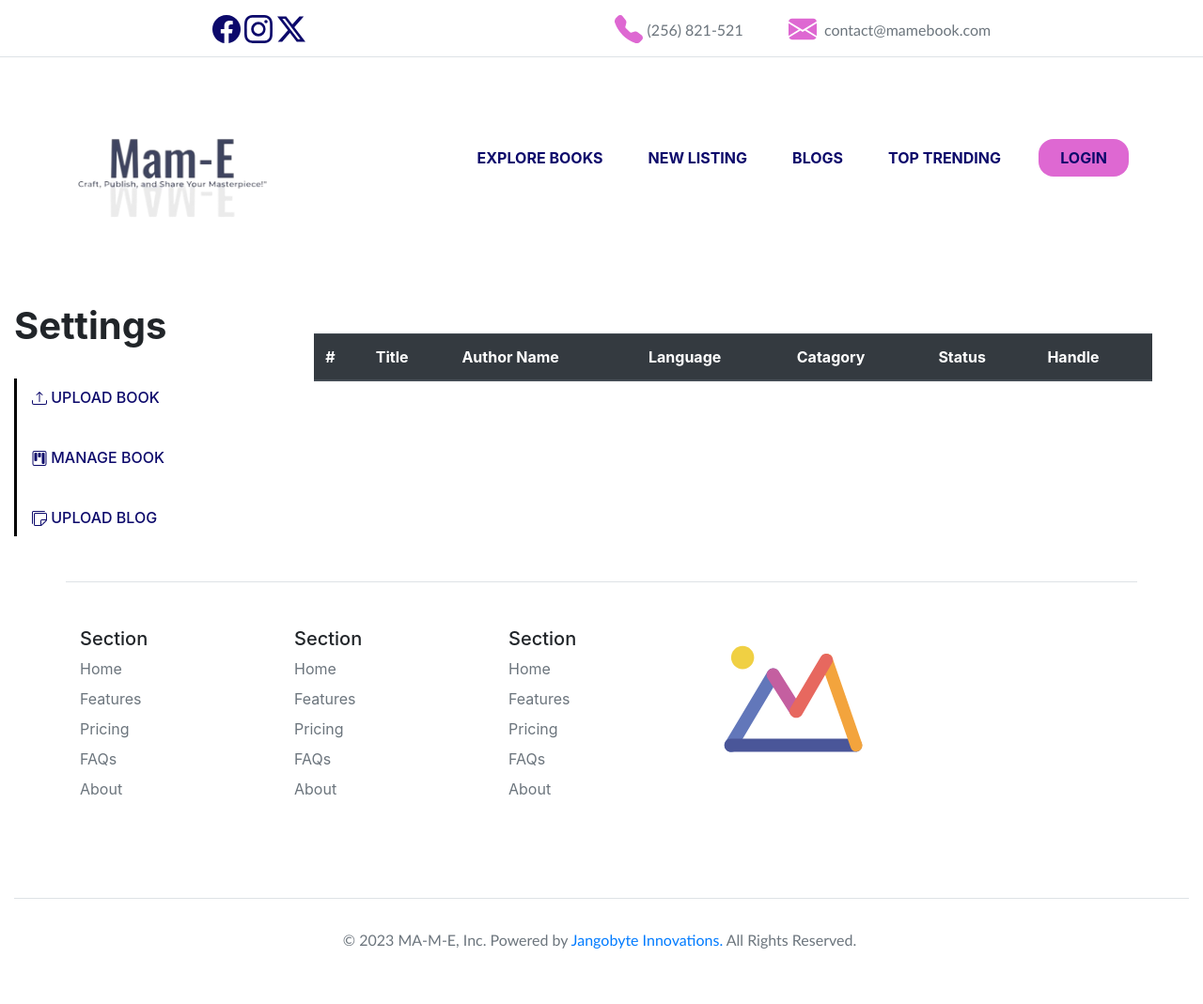
After one commit to abdullahnaveedan/ebook, a Django app: page /settings/manage-book in a window 1280 px wide. The commit adds this page. Shown: the whole page at 94% size. Run offline with Django 4.2, Linux system fonts and the light colour scheme; data comes from the database, SQL or seed files in the repository; both versions use the stored data as it was after the commit; lists and menus that the app fills with data are empty.

Commit message:
Forth Commit

```diff
--- a/cmsebook/models.py
+++ b/cmsebook/models.py
@@ -12,8 +12,8 @@
     keyword = models.CharField(default="", max_length=50)
     bookcover = models.FileField(upload_to="bookcovers/")
     bookfile = models.FileField( upload_to="bookpdf/")
+    status = models.CharField(default="on", max_length=5)
     uploadby = models.CharField(default="", max_length=50)
-
     def __str__(self):
         return self.booktitle
 
--- a/cmsebook/urls.py
+++ b/cmsebook/urls.py
@@ -16,6 +16,9 @@
     path('authenticate-signin', views.authenticate_signin, name="authenticate_signin"),
     path('authenticate-logout', views.authenticate_logout, name="authenticate_logout"),
 
-    path('upload-book', views.upload_book , name="upload_book"),
     path('top-trend', views.top_trend , name="top_trend"),
+    path('settings', views.profile, name="profile"),
+    path('settings/upload-book', views.upload_book, name="upload_book"),
+    path('settings/manage-book',views.manage_book, name="manage_book"),
+
 ]  + static(settings.MEDIA_URL, document_root = settings.MEDIA_ROOT)
--- a/cmsebook/views.py
+++ b/cmsebook/views.py
@@ -4,6 +4,7 @@
 from django.contrib.auth import logout as auth_logout
 from django.contrib.auth.models import User
 from .models import *
+from django.shortcuts import get_object_or_404
 from django.core.files.base import ContentFile
 from django.core.files.storage import default_storage
 from django.db.models.functions import Random
@@ -24,7 +25,7 @@
         if form_val is not None:
             data = bookinfo.objects.filter(booktitle__icontains=form_val)
         else:
-            data = bookinfo.objects.all().order_by('?')  # '?' for random ordering
+            data = bookinfo.objects.filter(status = "on").order_by('?')  # '?' for random ordering
         cnt = len(data)
 
     param = {
@@ -99,7 +100,8 @@
             language = language,
             keyword = keyword,
             bookcover = bookcoverimage,
-            bookfile = bookpdf).save()
+            bookfile = bookpdf,
+            uploadby = request.user.username).save()
         return redirect("all_books")
     return render(request, "uploadbook.html")
 
@@ -120,3 +122,38 @@
 def downloadbook(request,bookid):
 
     return render(request, "bookdetail.html")
+
+def profile(request):
+    print(request.user.username)
+    return redirect("upload_book")
+
+def manage_book(request):
+    if request.method == "POST":
+        booktitle = request.POST.get("booktitle")
+        authorname = request.POST.get("authorname")
+        language = request.POST.get("language")
+        status = request.POST.get("active")
+        id = request.POST.get("id")
+        info = bookinfo.objects.get(id = id)
+        info.booktitle = booktitle
+        info.authorname = authorname
+        info.language = language
+        info.status = status
+        info.save()
+
+    if request.method == "GET":
+        id = request.GET.get("id")
+        if id == None:
+            pass
+        else:
+            try:
+                info = get_object_or_404(bookinfo, id=id)
+                info.delete()
+                return redirect("profile")
+            except bookinfo.DoesNotExist:
+                print("Book not found")
+
+    param = {
+        'data' : bookinfo.objects.filter(uploadby = request.user.username),
+    }
+    return render(request, "manage-book.html", param)
--- a/templates/login.html
+++ b/templates/login.html
@@ -235,7 +235,6 @@
             <div class="field">
               <input type="password" name="password" placeholder="Password" required />
             </div>
-            <div class="pass-link"><a href="#">Forgot password?</a></div>
             <div class="field btn">
               <div class="btn-layer"></div>
               <input type="submit" value="Login" />
--- /dev/null
+++ b/templates/manage-book.html
@@ -0,0 +1,135 @@
+{% extends "profile.html" %}
+{% block title %}Manage Book{% endblock title %}
+{% block css %}
+  h3,p{
+    font-family:'Calibri'
+  }
+  label{
+    font-weight:500;
+  }
+
+
+{% endblock css %}
+{% block Settings %}
+  <div class="container p-2 mt-4" >
+
+        <table class="table" style="background-color: whitesmoke;">
+            <thead class="thead-dark">
+              <tr>
+                <th scope="col">#</th>
+                <th scope="col">Title</th>
+                <th scope="col">Author Name</th>
+                <th scope="col">Language</th>
+                <th scope="col">Catagory</th>
+                <th scope="col">Status</th>
+                <th scope="col">Handle</th>
+              </tr>
+            </thead>
+
+            <tbody class="thead-dark">
+                {% for i in data %}
+                <tr>
+                    <th scope="row">{{forloop.counter}}</th>
+                    <td>{{i.booktitle}}</td>
+                    <td>{{i.authorname}}</td>
+                    <td>{{i.language}}</td>
+                    <td>{{i.catagory}} </td>
+
+                    <td>
+                        {% if i.status == "on" %}
+                          <svg xmlns="http://www.w3.org/2000/svg" width="35" height="35" fill="green" class="bi bi-dot" viewBox="0 0 16 16">
+                            <path d="M8 9.5a1.5 1.5 0 1 0 0-3 1.5 1.5 0 0 0 0 3"/>
+                          </svg>
+                        {% else %}
+                        <svg xmlns="http://www.w3.org/2000/svg" width="35" height="35" fill="red" class="bi bi-dot" viewBox="0 0 16 16">
+                          <path d="M8 9.5a1.5 1.5 0 1 0 0-3 1.5 1.5 0 0 0 0 3"/>
+                        </svg>
+                        {% endif %}
+                    </td>
+                    <td>
+                    <button type="button" class="btn btn-info" data-toggle="modal" data-target="#k_{{ i.id }}">
+                      <svg xmlns="http://www.w3.org/2000/svg" width="16" height="16" fill="#fff" class="bi bi-pencil-square" viewBox="0 0 16 16">
+                        <path d="M15.502 1.94a.5.5 0 0 1 0 .706L14.459 3.69l-2-2L13.502.646a.5.5 0 0 1 .707 0l1.293 1.293zm-1.75 2.456-2-2L4.939 9.21a.5.5 0 0 0-.121.196l-.805 2.414a.25.25 0 0 0 .316.316l2.414-.805a.5.5 0 0 0 .196-.12l6.813-6.814z"/>
+                        <path fill-rule="evenodd" d="M1 13.5A1.5 1.5 0 0 0 2.5 15h11a1.5 1.5 0 0 0 1.5-1.5v-6a.5.5 0 0 0-1 0v6a.5.5 0 0 1-.5.5h-11a.5.5 0 0 1-.5-.5v-11a.5.5 0 0 1 .5-.5H9a.5.5 0 0 0 0-1H2.5A1.5 1.5 0 0 0 1 2.5z"/>
+                      </svg>
+                    </button>
+
+                    <div class="modal fade" id="k_{{ i.id }}" tabindex="-1" role="dialog" aria-labelledby="exampleModalLabel" aria-hidden="true">
+                      <div class="modal-dialog modal-dialog-centered" role="document">
+                        <div class="modal-content">
+                          <div class="modal-header">
+                            <h5 class="modal-title" id="exampleModalLabel">Edit Info</h5>
+                            <button type="button" class="close" data-dismiss="modal" aria-label="Close">
+                              <span aria-hidden="true">&times;</span>
+                            </button>
+                          </div>
+                          <form method="POST"> {% csrf_token %}
+                            <div class="modal-body">
+                              <div class="form-row">
+                                <div class="col">
+                                  <label for="">Book Title</label>
+                                  <input type="text" class="form-control" name="booktitle" value="{{ i.booktitle }}">
+                                </div>
+
+                                <div class="col">
+                                  <label for="">Author Name</label>
+                                  <input type="text" class="form-control" name ="authorname" value="{{ i.authorname }}">
+                                </div>
+                              </div>
+                              <div class="form-group">
+                                <label for="inputAddress">Language</label>
+                                <input type="text" class="form-control" name="language" id="inputAddress" value="{{i.language}}">
+                              </div>
+                              <label for="">Status</label>
+                              <select class="form-select form-control" name = "active">
+                                <option {% if i.status == "on" %} selected  {% endif %} value="on">Active</option>
+                                <option {% if i.status == "off" %} selected  {% endif %} value="off">Inactive</option>
+                              </select>
+                              <input type="text" name="id" class="d-none" value="{{i.id}}">
+                            </div>
+                            <div class="modal-footer">
+                              <button type="submit" class="btn btn-info">Update</button>
+                            </div>
+                          </form>
+                        </div>
+                      </div>
+                    </div>
+
+                      <button type="button" class="btn btn-danger" data-toggle="modal" data-target="#del_{{ i.id }}">
+                        <svg xmlns="http://www.w3.org/2000/svg" width="16" height="16" fill="#fff" class="bi bi-trash" viewBox="0 0 16 16">
+                          <path d="M5.5 5.5A.5.5 0 0 1 6 6v6a.5.5 0 0 1-1 0V6a.5.5 0 0 1 .5-.5m2.5 0a.5.5 0 0 1 .5.5v6a.5.5 0 0 1-1 0V6a.5.5 0 0 1 .5-.5m3 .5a.5.5 0 0 0-1 0v6a.5.5 0 0 0 1 0z"/>
+                          <path d="M14.5 3a1 1 0 0 1-1 1H13v9a2 2 0 0 1-2 2H5a2 2 0 0 1-2-2V4h-.5a1 1 0 0 1-1-1V2a1 1 0 0 1 1-1H6a1 1 0 0 1 1-1h2a1 1 0 0 1 1 1h3.5a1 1 0 0 1 1 1zM4.118 4 4 4.059V13a1 1 0 0 0 1 1h6a1 1 0 0 0 1-1V4.059L11.882 4zM2.5 3h11V2h-11z"/>
+                        </svg>
+                      </button>
+                      <div class="modal fade" id="del_{{i.id}}" tabindex="-1" role="dialog" aria-labelledby="" aria-hidden="true">
+                        <div class="modal-dialog modal-dialog-centered" role="document">
+                          <div class="modal-content">
+                            <div class="modal-header">
+                              <h5 class="modal-title" id="exampleModalLongTitle">Modal title</h5>
+                              <button type="button" class="close" data-dismiss="modal" aria-label="Close">
+                                <span aria-hidden="true">&times;</span>
+                              </button>
+                            </div>
+                            <form method="GET">
+                              <div class="modal-body">
+                                <p class="text">Are you sure to delete this book?</p>
+
+                                <input type="text" name="id" class="d-none" value="{{i.id}}">
+                              </div>
+                              <div class="modal-footer">
+                                <button type="submit" class="btn btn-danger">Yes, I'm Sure</button>
+                              </div>
+                            </form>
+                          </div>
+                        </div>
+                      </div>
+                  </td>
+                  </tr>
+
+                {% endfor %}
+            </tbody>
+        </table>
+    </div>
+
+
+{% endblock Settings %}
--- /dev/null
+++ b/templates/profile.html
@@ -0,0 +1,64 @@
+{% extends "structure.html" %} {% block title %} {% endblock title %}
+{% block css %}
+.nav-link {
+
+}
+{% endblock css %}
+{% block body %}
+
+<div class="container-fluid d-flex">
+  <div class="">
+    <h1 class="pb-4 font-weight-bold">Settings</h1>
+    <div class="d-flex flex-column flex-shrink-0 " style="width: 280px; border-left: 3px solid #000;">
+      <ul class="nav nav-pills flex-column mb-auto ">
+
+        <li class="pt-0">
+          <a href="/settings/upload-book" class="nav-link text-uppercase" style="color: #0c096b ;
+          font-weight:500; ">
+            <svg xmlns="http://www.w3.org/2000/svg" style="margin-left:0rem; "
+              width="16" height="16" fill="currentColor" class="bi bi-upload" viewBox="0 0 16 16">
+              <path
+                d="M.5 9.9a.5.5 0 0 1 .5.5v2.5a1 1 0 0 0 1 1h12a1 1 0 0 0 1-1v-2.5a.5.5 0 0 1 1 0v2.5a2 2 0 0 1-2 2H2a2 2 0 0 1-2-2v-2.5a.5.5 0 0 1 .5-.5" />
+              <path
+                d="M7.646 1.146a.5.5 0 0 1 .708 0l3 3a.5.5 0 0 1-.708.708L8.5 2.707V11.5a.5.5 0 0 1-1 0V2.707L5.354 4.854a.5.5 0 1 1-.708-.708z" />
+            </svg>  Upload Book </a>
+        </li>
+
+        <li class="pt-4">
+          <a href="/settings/manage-book" class="nav-link text-uppercase" style="color: #0c096b;
+          font-weight:500; ">
+           <svg xmlns="http://www.w3.org/2000/svg" width="16" height="16" fill="currentColor"
+              class="bi bi-kanban" viewBox="0 0 16 16">
+              <path
+                d="M13.5 1a1 1 0 0 1 1 1v12a1 1 0 0 1-1 1h-11a1 1 0 0 1-1-1V2a1 1 0 0 1 1-1zm-11-1a2 2 0 0 0-2 2v12a2 2 0 0 0 2 2h11a2 2 0 0 0 2-2V2a2 2 0 0 0-2-2z" />
+              <path
+                d="M6.5 3a1 1 0 0 1 1-1h1a1 1 0 0 1 1 1v3a1 1 0 0 1-1 1h-1a1 1 0 0 1-1-1zm-4 0a1 1 0 0 1 1-1h1a1 1 0 0 1 1 1v7a1 1 0 0 1-1 1h-1a1 1 0 0 1-1-1zm8 0a1 1 0 0 1 1-1h1a1 1 0 0 1 1 1v10a1 1 0 0 1-1 1h-1a1 1 0 0 1-1-1z" />
+            </svg> Manage Book </a>
+        </li>
+
+        <li class="pt-4">
+          <a href="#" class="nav-link text-uppercase" style="color: #0c096b ;
+          font-weight:500; ">
+           <svg xmlns="http://www.w3.org/2000/svg" width="16" height="16" fill="currentColor"
+              class="bi bi-stickies" viewBox="0 0 16 16">
+              <path d="M1.5 0A1.5 1.5 0 0 0 0 1.5V13a1 1 0 0 0 1 1V1.5a.5.5 0 0 1 .5-.5H14a1 1 0 0 0-1-1z" />
+              <path
+                d="M3.5 2A1.5 1.5 0 0 0 2 3.5v11A1.5 1.5 0 0 0 3.5 16h6.086a1.5 1.5 0 0 0 1.06-.44l4.915-4.914A1.5 1.5 0 0 0 16 9.586V3.5A1.5 1.5 0 0 0 14.5 2zM3 3.5a.5.5 0 0 1 .5-.5h11a.5.5 0 0 1 .5.5V9h-4.5A1.5 1.5 0 0 0 9 10.5V15H3.5a.5.5 0 0 1-.5-.5zm7 11.293V10.5a.5.5 0 0 1 .5-.5h4.293z" />
+            </svg> Upload Blog </a>
+        </li>
+
+      </ul>
+    </div>
+  </div>
+
+  <div class=" container  w-75" >
+  {% block Settings %}
+
+  {% endblock Settings %}
+  </div>
+</div>
+
+
+
+
+{% endblock body %}
--- a/templates/structure.html
+++ b/templates/structure.html
@@ -10,9 +10,15 @@
       integrity="sha384-Vkoo8x4CGsO3+Hhxv8T/Q5PaXtkKtu6ug5TOeNV6gBiFeWPGFN9MuhOf23Q9Ifjh"
       crossorigin="anonymous"
     />
+    <!-- Favicons -->
+
     {% load static %}
     <link rel="stylesheet" href="{% static 'css/style.css' %}" />
-    <link rel="shortcut icon" href="{% static 'img/logo.png' %}" type="image/x-icon">
+    <link
+      rel="shortcut icon"
+      href="{% static 'img/logo.png' %}"
+      type="image/x-icon"
+    />
     <style>
 
       {% block css %}
@@ -108,20 +114,32 @@
     <!-- icons end -->
 
     <div class="container-fluid main-ctr">
-
       <nav class="navbar navbar-expand-lg navbar-light pt-2 mx-4 px-4">
         <a class="navbar-brand" href="/">
-            <img src="{%static 'img/logo.png'%}" style="width:15rem;">
+          <img src="{%static 'img/logo.png'%}" style="width: 15rem" />
         </a>
-          <button class="navbar-toggler" type="button" data-toggle="collapse" data-target="#navbarNav"
-            aria-controls="navbarNav" aria-expanded="false" aria-label="Toggle navigation">
+        <button
+          class="navbar-toggler"
+          type="button"
+          data-toggle="collapse"
+          data-target="#navbarNav"
+          aria-controls="navbarNav"
+          aria-expanded="false"
+          aria-label="Toggle navigation"
+        >
           <span class="navbar-toggler-icon" style="color: #0c096b"></span>
         </button>
 
-          <div class="collapse navbar-collapse justify-content-end" style="padding-bottom:3rem;" id="navbarNav">
+        <div
+          class="collapse navbar-collapse justify-content-end"
+          style="padding-bottom: 3rem"
+          id="navbarNav"
+        >
           <ul class="navbar-nav">
             <li class="nav-item mx-3">
-                <a class="nav-link text-uppercase" href="/all-books">Explore Books </a>
+              <a class="nav-link text-uppercase" href="/all-books"
+                >Explore Books
+              </a>
             </li>
             <li class="nav-item mx-3">
               <a class="nav-link text-uppercase" href="#">New Listing </a>
@@ -130,45 +148,79 @@
               <a class="nav-link text-uppercase" href="#">Blogs </a>
             </li>
             <li class="nav-item mx-3">
-                <a class="nav-link text-uppercase" href="/top-trend">Top Trending </a>
+              <a class="nav-link text-uppercase" href="/top-trend"
+                >Top Trending
+              </a>
             </li>
 
             {% if user.is_authenticated %}
             <div class="dropdown">
-                  <button class="btn dropdown-toggle text-uppercase" style="font-size:15px; color:#DE68D2;font-weight: 500;" type="button" id="dropdownMenu2" data-toggle="dropdown" aria-haspopup="true" aria-expanded="false">
+              <button
+                class="btn dropdown-toggle text-uppercase"
+                style="font-size: 15px; color: #de68d2; font-weight: 500"
+                type="button"
+                id="dropdownMenu2"
+                data-toggle="dropdown"
+                aria-haspopup="true"
+                aria-expanded="false"
+              >
                 {{request.user.username}}
               </button>
 
               <div class="dropdown-menu" aria-labelledby="dropdownMenu2">
-
-                    {% if request.user.is_superuser %}
-                      <a class="dropdown-item" href="/admin">Admin-Dashboard</a>
-                    {% endif %}
-                    <a href="/upload-book" class="dropdown-item">
-                      <svg xmlns="http://www.w3.org/2000/svg" style="margin-left:0rem;" width="16" height="16" fill="currentColor" class="bi bi-upload" viewBox="0 0 16 16">
-                      <path d="M.5 9.9a.5.5 0 0 1 .5.5v2.5a1 1 0 0 0 1 1h12a1 1 0 0 0 1-1v-2.5a.5.5 0 0 1 1 0v2.5a2 2 0 0 1-2 2H2a2 2 0 0 1-2-2v-2.5a.5.5 0 0 1 .5-.5"/>
-                      <path d="M7.646 1.146a.5.5 0 0 1 .708 0l3 3a.5.5 0 0 1-.708.708L8.5 2.707V11.5a.5.5 0 0 1-1 0V2.707L5.354 4.854a.5.5 0 1 1-.708-.708z"/>
-                    </svg> Upload Book</a>
-                    <a href="/upload-book" class="dropdown-item">
-                      <svg xmlns="http://www.w3.org/2000/svg" style="margin-left:0rem;" width="16" height="16" fill="currentColor" class="bi bi-person-circle" viewBox="0 0 16 16">
-                        <path d="M11 6a3 3 0 1 1-6 0 3 3 0 0 1 6 0"/>
-                        <path fill-rule="evenodd" d="M0 8a8 8 0 1 1 16 0A8 8 0 0 1 0 8m8-7a7 7 0 0 0-5.468 11.37C3.242 11.226 4.805 10 8 10s4.757 1.225 5.468 2.37A7 7 0 0 0 8 1"/>
-                      </svg> Profile</a>
-                    <a href="/authenticate-logout" class="dropdown-item text-uppercase text-danger" type="button">
-                      <svg xmlns="http://www.w3.org/2000/svg" style="margin-left:0rem;" width="16" height="16" fill="currentColor" class="bi bi-box-arrow-left" viewBox="0 0 16 16">
-                      <path fill-rule="evenodd" d="M6 12.5a.5.5 0 0 0 .5.5h8a.5.5 0 0 0 .5-.5v-9a.5.5 0 0 0-.5-.5h-8a.5.5 0 0 0-.5.5v2a.5.5 0 0 1-1 0v-2A1.5 1.5 0 0 1 6.5 2h8A1.5 1.5 0 0 1 16 3.5v9a1.5 1.5 0 0 1-1.5 1.5h-8A1.5 1.5 0 0 1 5 12.5v-2a.5.5 0 0 1 1 0z"/>
-                      <path fill-rule="evenodd" d="M.146 8.354a.5.5 0 0 1 0-.708l3-3a.5.5 0 1 1 .708.708L1.707 7.5H10.5a.5.5 0 0 1 0 1H1.707l2.147 2.146a.5.5 0 0 1-.708.708l-3-3z"/>
-                    </svg> Signout</a>
+                <a href="/settings" class="dropdown-item">
+                  <svg
+                    xmlns="http://www.w3.org/2000/svg"
+                    style="margin-left: 0rem"
+                    width="16"
+                    height="16"
+                    fill="currentColor"
+                    class="bi bi-gear"
+                    viewBox="0 0 16 16"
+                  >
+                    <path
+                      d="M8 4.754a3.246 3.246 0 1 0 0 6.492 3.246 3.246 0 0 0 0-6.492zM5.754 8a2.246 2.246 0 1 1 4.492 0 2.246 2.246 0 0 1-4.492 0z"
+                    />
+                    <path
+                      d="M9.796 1.343c-.527-1.79-3.065-1.79-3.592 0l-.094.319a.873.873 0 0 1-1.255.52l-.292-.16c-1.64-.892-3.433.902-2.54 2.541l.159.292a.873.873 0 0 1-.52 1.255l-.319.094c-1.79.527-1.79 3.065 0 3.592l.319.094a.873.873 0 0 1 .52 1.255l-.16.292c-.892 1.64.901 3.434 2.541 2.54l.292-.159a.873.873 0 0 1 1.255.52l.094.319c.527 1.79 3.065 1.79 3.592 0l.094-.319a.873.873 0 0 1 1.255-.52l.292.16c1.64.893 3.434-.902 2.54-2.541l-.159-.292a.873.873 0 0 1 .52-1.255l.319-.094c1.79-.527 1.79-3.065 0-3.592l-.319-.094a.873.873 0 0 1-.52-1.255l.16-.292c.893-1.64-.902-3.433-2.541-2.54l-.292.159a.873.873 0 0 1-1.255-.52l-.094-.319zm-2.633.283c.246-.835 1.428-.835 1.674 0l.094.319a1.873 1.873 0 0 0 2.693 1.115l.291-.16c.764-.415 1.6.42 1.184 1.185l-.159.292a1.873 1.873 0 0 0 1.116 2.692l.318.094c.835.246.835 1.428 0 1.674l-.319.094a1.873 1.873 0 0 0-1.115 2.693l.16.291c.415.764-.42 1.6-1.185 1.184l-.291-.159a1.873 1.873 0 0 0-2.693 1.116l-.094.318c-.246.835-1.428.835-1.674 0l-.094-.319a1.873 1.873 0 0 0-2.692-1.115l-.292.16c-.764.415-1.6-.42-1.184-1.185l.159-.291A1.873 1.873 0 0 0 1.945 8.93l-.319-.094c-.835-.246-.835-1.428 0-1.674l.319-.094A1.873 1.873 0 0 0 3.06 4.377l-.16-.292c-.415-.764.42-1.6 1.185-1.184l.292.159a1.873 1.873 0 0 0 2.692-1.115l.094-.319z"
+                    />
+                  </svg>
+                  Settings</a
+                >
+                <a
+                  href="/authenticate-logout"
+                  class="dropdown-item text-uppercase text-danger"
+                  type="button"
+                >
+                  <svg
+                    xmlns="http://www.w3.org/2000/svg"
+                    style="margin-left: 0rem"
+                    width="16"
+                    height="16"
+                    fill="currentColor"
+                    class="bi bi-box-arrow-left"
+                    viewBox="0 0 16 16"
+                  >
+                    <path
+                      fill-rule="evenodd"
+                      d="M6 12.5a.5.5 0 0 0 .5.5h8a.5.5 0 0 0 .5-.5v-9a.5.5 0 0 0-.5-.5h-8a.5.5 0 0 0-.5.5v2a.5.5 0 0 1-1 0v-2A1.5 1.5 0 0 1 6.5 2h8A1.5 1.5 0 0 1 16 3.5v9a1.5 1.5 0 0 1-1.5 1.5h-8A1.5 1.5 0 0 1 5 12.5v-2a.5.5 0 0 1 1 0z"
+                    />
+                    <path
+                      fill-rule="evenodd"
+                      d="M.146 8.354a.5.5 0 0 1 0-.708l3-3a.5.5 0 1 1 .708.708L1.707 7.5H10.5a.5.5 0 0 1 0 1H1.707l2.147 2.146a.5.5 0 0 1-.708.708l-3-3z"
+                    />
+                  </svg>
+                  Signout</a
+                >
               </div>
             </div>
             {% else %}
             <li class="nav-item mx-3 login_btn">
-                    <a class="nav-link text-uppercase " href="/log-in">
-                      &nbsp;&nbsp;&nbsp;  Login    &nbsp;&nbsp;&nbsp;
+              <a class="nav-link text-uppercase" href="/log-in">
+                &nbsp;&nbsp;&nbsp; Login &nbsp;&nbsp;&nbsp;
               </a>
             </li>
             {% endif %}
-
           </ul>
         </div>
       </nav>
@@ -240,29 +292,7 @@
             </li>
           </ul>
         </div>
-
         <div class="col">
-            <h5>Section</h5>
-            <ul class="nav flex-column">
-              <li class="nav-item mb-2">
-                <a href="#" class="nav-link p-0 text-muted">Home</a>
-              </li>
-              <li class="nav-item mb-2">
-                <a href="#" class="nav-link p-0 text-muted">Features</a>
-              </li>
-              <li class="nav-item mb-2">
-                <a href="#" class="nav-link p-0 text-muted">Pricing</a>
-              </li>
-              <li class="nav-item mb-2">
-                <a href="#" class="nav-link p-0 text-muted">FAQs</a>
-              </li>
-              <li class="nav-item mb-2">
-                <a href="#" class="nav-link p-0 text-muted">About</a>
-              </li>
-            </ul>
-          </div>
-          <div class="col">
-
           <svg
             width="150px"
             height="150px"
@@ -296,15 +326,21 @@
               fill="#E7685F"
             />
           </svg>
-
         </div>
       </footer>
     </div>
     <div class="container-fluid">
-        <footer class="d-flex flex-wrap justify-content-center align-items-center py-3 my-4 border-top">
-          <p class="text-muted pt-3">&copy; 2023 MA-M-E, Inc. </p>
-          <p class="text-muted pt-3 px-1"> Powered by <a href="https://www.linkedin.com/company/jangobyte-innovations/">Jangobyte Innovations. </a> All Rights Reserved.</p>
-
+      <footer
+        class="d-flex flex-wrap justify-content-center align-items-center py-3 my-4 border-top"
+      >
+        <p class="text-muted pt-3">&copy; 2023 MA-M-E, Inc.</p>
+        <p class="text-muted pt-3 px-1">
+          Powered by
+          <a href="https://www.linkedin.com/company/jangobyte-innovations/"
+            >Jangobyte Innovations.
+          </a>
+          All Rights Reserved.
+        </p>
       </footer>
     </div>
     <!-- Scripts -->
@@ -323,6 +359,9 @@
       integrity="sha384-wfSDF2E50Y2D1uUdj0O3uMBJnjuUD4Ih7YwaYd1iqfktj0Uod8GCExl3Og8ifwB6"
       crossorigin="anonymous"
     ></script>
-      <script>{% block js %}{% endblock js %}</script>
+
+    <script>
+      {% block js %}{% endblock js %}
+    </script>
   </body>
 </html>
```
Also changed, not shown: templates/uploadbook.html (+5 -4 lines), cmsebook/migrations/0004_bookinfo_status.py (added), db.sqlite3. Lines whose indentation alone changed are shown as unchanged.
